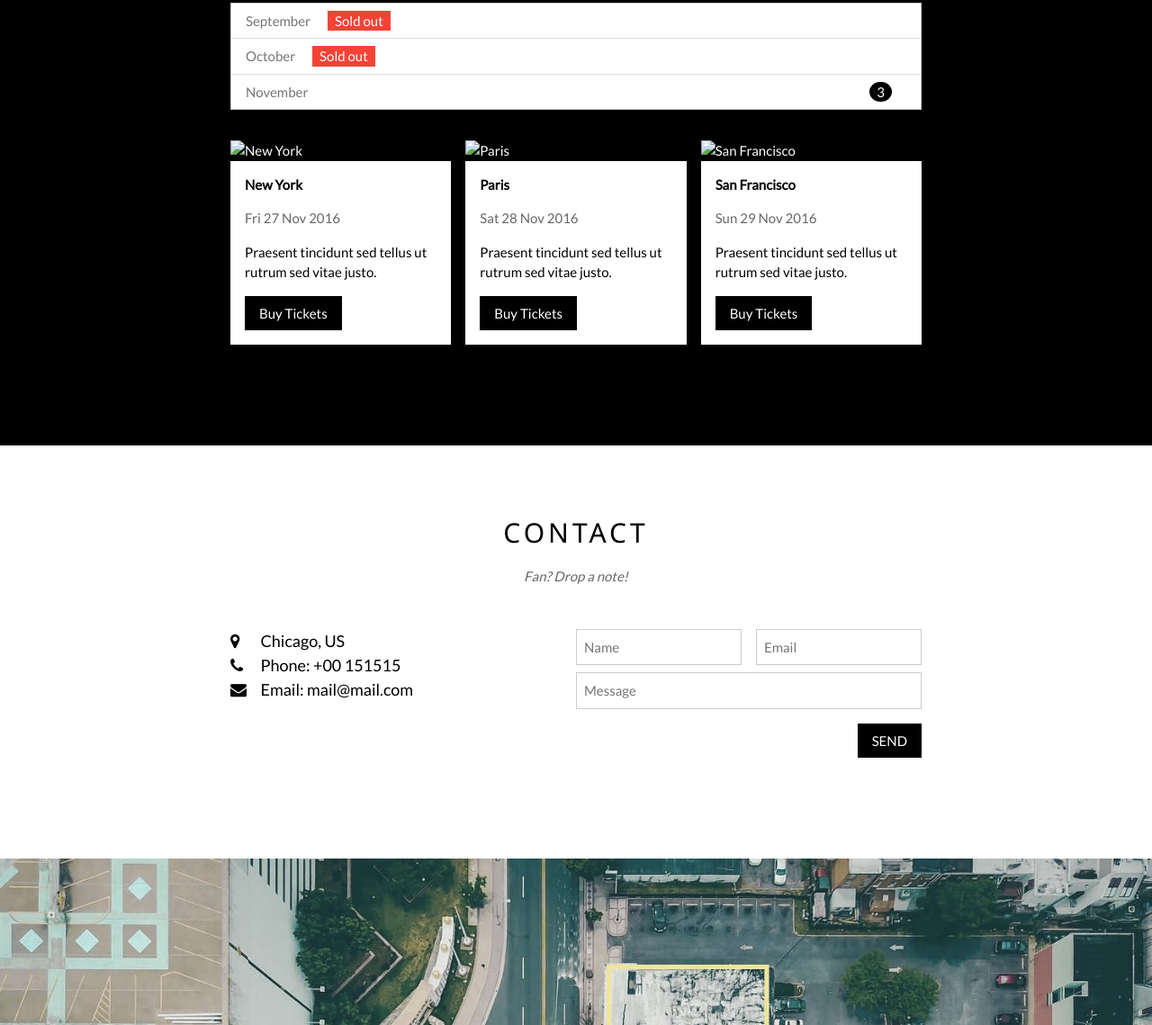
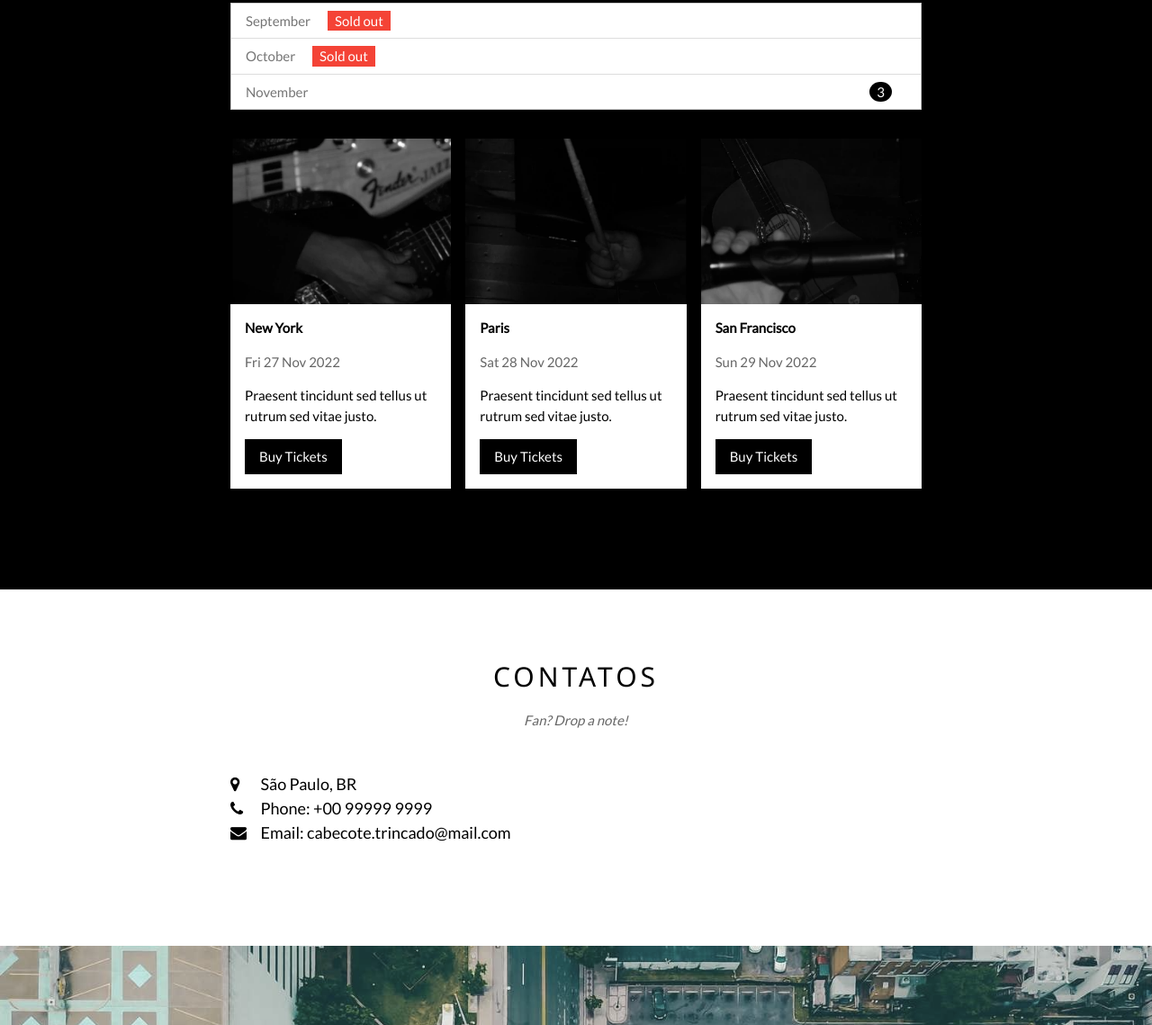
Before and after one commit to alexalfredo/cabecote-trincado, a plain HTML site: page index.html in a window 1280 px wide. Shown: the part 1443-2582 px from the top of the page at 90% size. Drawn offline with nearby package versions, Linux system fonts and the light colour scheme.

Commit message:
add novas imagens

```diff
--- a/index.html
+++ b/index.html
@@ -112,28 +112,28 @@ body {font-family: "Lato", sans-serif}
 
       <div class="w3-row-padding w3-padding-32" style="margin:0 -16px">
         <div class="w3-third w3-margin-bottom">
-          <img src="/w3images/newyork.jpg" alt="New York" style="width:100%" class="w3-hover-opacity">
+          <img src="img/a1.webp" alt="New York" style="width:100%" class="w3-hover-opacity">
           <div class="w3-container w3-white">
             <p><b>New York</b></p>
-            <p class="w3-opacity">Fri 27 Nov 2016</p>
+            <p class="w3-opacity">Fri 27 Nov 2022</p>
             <p>Praesent tincidunt sed tellus ut rutrum sed vitae justo.</p>
             <button class="w3-button w3-black w3-margin-bottom" onclick="document.getElementById('ticketModal').style.display='block'">Buy Tickets</button>
           </div>
         </div>
         <div class="w3-third w3-margin-bottom">
-          <img src="/w3images/paris.jpg" alt="Paris" style="width:100%" class="w3-hover-opacity">
+          <img src="img/a2.webp" alt="Paris" style="width:100%" class="w3-hover-opacity">
           <div class="w3-container w3-white">
             <p><b>Paris</b></p>
-            <p class="w3-opacity">Sat 28 Nov 2016</p>
+            <p class="w3-opacity">Sat 28 Nov 2022</p>
             <p>Praesent tincidunt sed tellus ut rutrum sed vitae justo.</p>
             <button class="w3-button w3-black w3-margin-bottom" onclick="document.getElementById('ticketModal').style.display='block'">Buy Tickets</button>
           </div>
         </div>
         <div class="w3-third w3-margin-bottom">
-          <img src="/w3images/sanfran.jpg" alt="San Francisco" style="width:100%" class="w3-hover-opacity">
+          <img src="img/a3.webp" alt="San Francisco" style="width:100%" class="w3-hover-opacity">
           <div class="w3-container w3-white">
             <p><b>San Francisco</b></p>
-            <p class="w3-opacity">Sun 29 Nov 2016</p>
+            <p class="w3-opacity">Sun 29 Nov 2022</p>
             <p>Praesent tincidunt sed tellus ut rutrum sed vitae justo.</p>
             <button class="w3-button w3-black w3-margin-bottom" onclick="document.getElementById('ticketModal').style.display='block'">Buy Tickets</button>
           </div>
@@ -164,27 +164,13 @@ body {font-family: "Lato", sans-serif}
 
   <!-- The Contact Section -->
   <div class="w3-container w3-content w3-padding-64" style="max-width:800px" id="contact">
-    <h2 class="w3-wide w3-center">CONTACT</h2>
+    <h2 class="w3-wide w3-center">CONTATOS</h2>
     <p class="w3-opacity w3-center"><i>Fan? Drop a note!</i></p>
     <div class="w3-row w3-padding-32">
       <div class="w3-col m6 w3-large w3-margin-bottom">
-        <i class="fa fa-map-marker" style="width:30px"></i> Chicago, US<br>
-        <i class="fa fa-phone" style="width:30px"></i> Phone: +00 151515<br>
-        <i class="fa fa-envelope" style="width:30px"> </i> Email: mail@mail.com<br>
-      </div>
-      <div class="w3-col m6">
-        <form action="/action_page.php" target="_blank">
-          <div class="w3-row-padding" style="margin:0 -16px 8px -16px">
-            <div class="w3-half">
-              <input class="w3-input w3-border" type="text" placeholder="Name" required name="Name">
-            </div>
-            <div class="w3-half">
-              <input class="w3-input w3-border" type="text" placeholder="Email" required name="Email">
-            </div>
-          </div>
-          <input class="w3-input w3-border" type="text" placeholder="Message" required name="Message">
-          <button class="w3-button w3-black w3-section w3-right" type="submit">SEND</button>
-        </form>
+        <i class="fa fa-map-marker" style="width:30px"></i> São Paulo, BR<br>
+        <i class="fa fa-phone" style="width:30px"></i> Phone: +00 99999 9999<br>
+        <i class="fa fa-envelope" style="width:30px"> </i> Email: cabecote.trincado@mail.com<br>
       </div>
     </div>
   </div>
```
Also changed, not shown: img/a1.webp (added), img/a2.webp (added), img/a3.webp (added).
